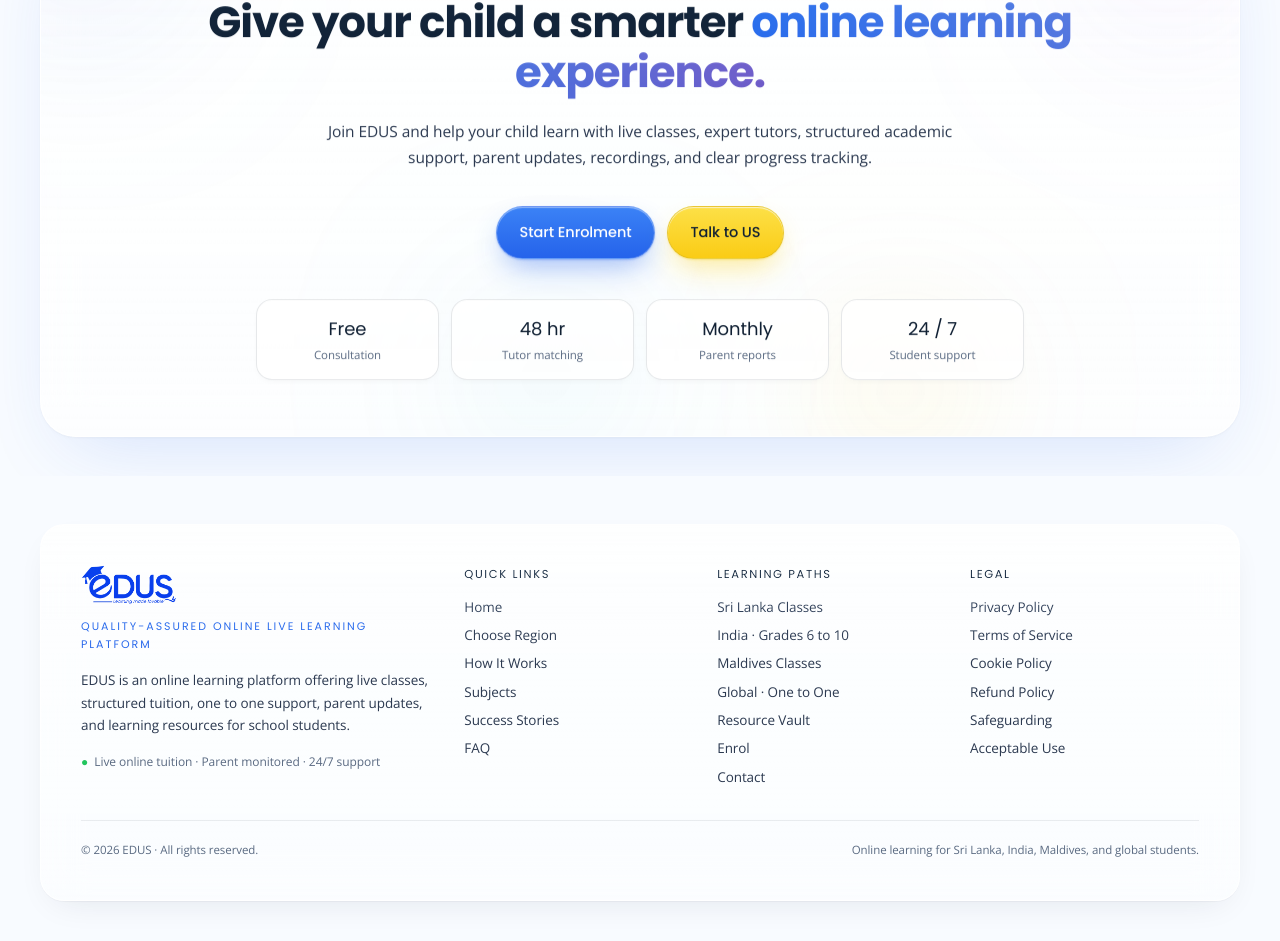
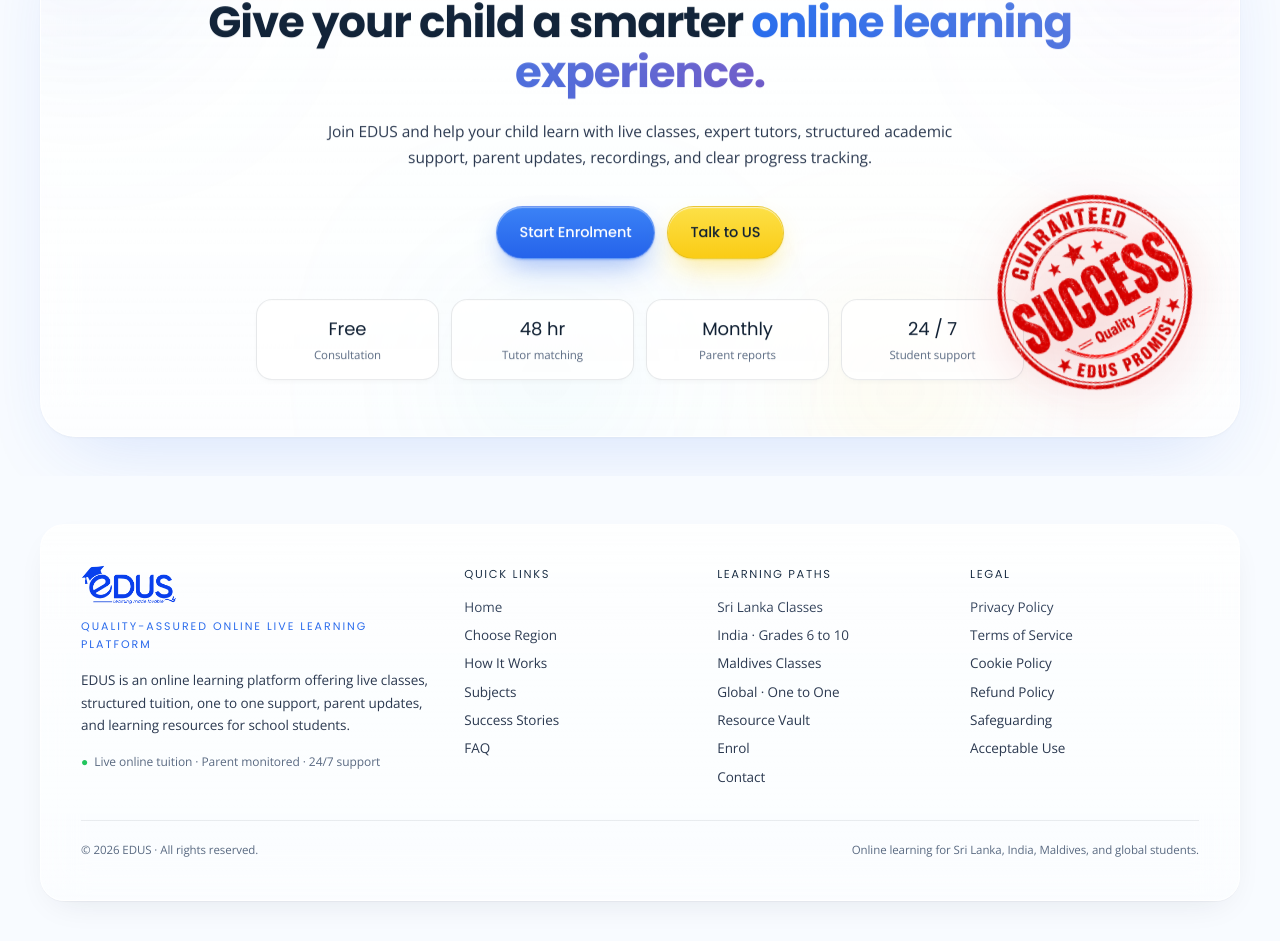
Before and after one commit to edustutor/edusmainwebsite, a Next.js app: page /sl in a window 1280 px wide. Shown: the part 4452-5393 px from the top of the page. Built offline with nearby package versions, Linux system fonts and the light colour scheme.

Commit message:
feat: add Guaranteed Success stamp component and image to enhance CTA section

```diff
--- a/components/CTA.tsx
+++ b/components/CTA.tsx
@@ -34,6 +34,10 @@
             <AmbientGlow bottom="-12%" left="35%" size={220} color="#06B6D4" opacity={[0.10, 0.18]} duration={24} delay={4} blur={80} />
             <AmbientGlow bottom="-12%" right="20%" size={180} color="#FACC15" opacity={[0.12, 0.20]} duration={18} delay={1} blur={70} />
           </div>
+
+          {/* Guaranteed success stamp */}
+          <GuaranteedStamp />
+
 
           <m.div
             variants={staggerContainer}
@@ -87,3 +91,31 @@
     </section>
   );
 }
+
+/* --------------------------------------------------------------- */
+/* "Guaranteed Success" stamp — using the official EDUS image       */
+/* --------------------------------------------------------------- */
+function GuaranteedStamp() {
+  return (
+    <div
+      aria-label="Guaranteed Success"
+      className="absolute z-20 pointer-events-none select-none
+        right-2 sm:right-6 md:right-10
+        bottom-2 sm:bottom-6 md:bottom-10"
+      style={{ transform: "rotate(-14deg)" }}
+    >
+      <div className="relative w-32 h-32 sm:w-40 sm:h-40 md:w-48 md:h-48 lg:w-52 lg:h-52">
+        {/* eslint-disable-next-line @next/next/no-img-element */}
+        <img
+          src="/edus%20sucess%20.png"
+          alt="EDUS Guaranteed Success"
+          width={520}
+          height={520}
+          decoding="async"
+          loading="lazy"
+          className="relative w-full h-full object-contain drop-shadow-[0_12px_28px_rgba(220,38,38,0.30)]"
+        />
+      </div>
+    </div>
+  );
+}
```
Also changed, not shown: public/edus sucess .png (added).
